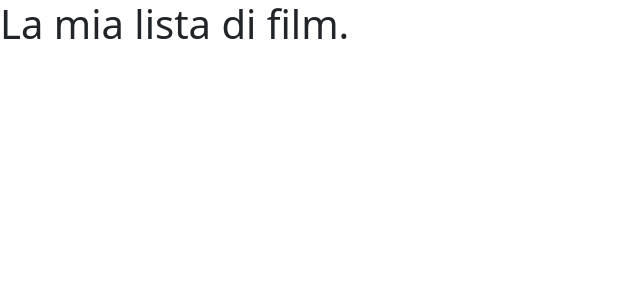
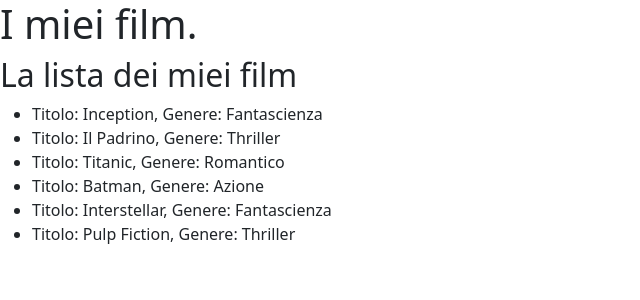
Before and after one commit to stefanosorrenti/react-movie-filter, a React (Vite) app: page / in a window 1280 px wide. Shown: the top 300 px of the page, without its empty margins (0-640 px from the left). Built offline with nearby package versions, Linux system fonts and the light colour scheme.

Commit message:
AppMain: add list from array

```diff
--- a/src/components/AppHeader.jsx
+++ b/src/components/AppHeader.jsx
@@ -5,7 +5,7 @@
 
         /* Header */
         <header>
-            <h1>La mia lista di film.</h1>
+            <h1>I miei film.</h1>
         </header>
     )
 }
--- a/src/components/AppMain.jsx
+++ b/src/components/AppMain.jsx
@@ -1,10 +1,41 @@
-export default function AppMain () {
+export default function AppMain() {
+    //DATA
+    const films = [ //Lista di film
+        { title: 'Inception', genre: 'Fantascienza' },
+        { title: 'Il Padrino', genre: 'Thriller' },
+        { title: 'Titanic', genre: 'Romantico' },
+        { title: 'Batman', genre: 'Azione' },
+        { title: 'Interstellar', genre: 'Fantascienza' },
+        { title: 'Pulp Fiction', genre: 'Thriller' },
+    ]
 
-    return(
+
+
+    return (
 
         /* Main */
         <main>
 
+            {/* Section film list */}
+            <section>
+                <h2>La lista dei miei film</h2>
+
+                {/* FILM LIST */}
+
+                <ul>
+                    {films.map((film, index) => ( //Uso il map per ciclare il mio array di oggetti.
+
+                        //Ad ogni iterazione restituisco questo markup con le relative proprieta'
+                        <li key={index}>Titolo: {film.title}, Genere: {film.genre}</li>
+
+
+
+                    ))}
+                </ul>
+
+
+
+            </section>
         </main>
     )
 }
```
